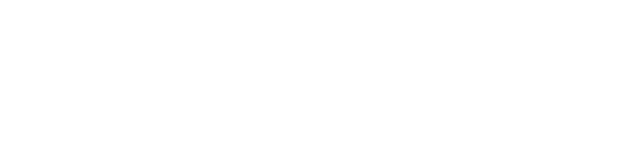
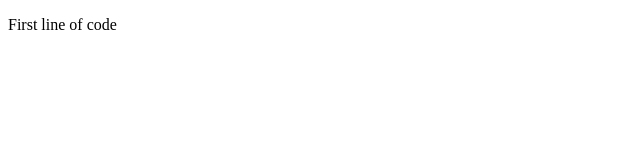
Before and after one commit to Riaz95/Git-practice, a plain HTML site: page index.html in a window 1280 px wide. Shown: the whole page, without its empty margins (0-640 px from the left). Drawn offline with Linux system fonts and the light colour scheme.

Commit message:
added first line of code into swection

```diff
--- a/index.html
+++ b/index.html
@@ -4,6 +4,15 @@
 	<title></title>
 </head>
 <body>
+	<main>
+		<section>
+			<p> First line of code
+			</p>
+
+		</section>
+
+
+	</main>
 
 </body>
 </html>
```
